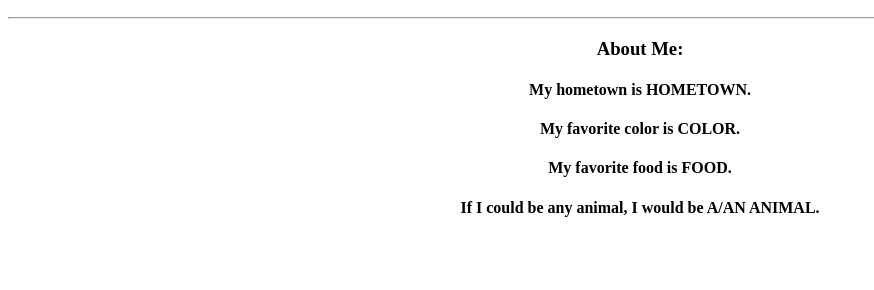
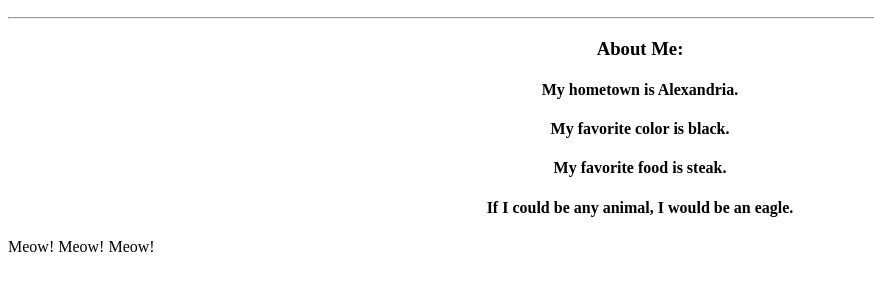
Before and after one commit to Ahmedkhalil092/profile, a plain HTML site: page index.html in a window 1280 px wide. Shown: the part 110-400 px from the top of the page, without its empty margins (0-874 px from the left). Drawn offline with Linux system fonts and the light colour scheme.

Commit message:
Adding new placeholder text

```diff
--- a/index.html
+++ b/index.html
@@ -11,10 +11,11 @@
 				<h2>Software Developer</h2>
 				<hr>
 				<h3>About Me:</h3>
-					<h4>My hometown is HOMETOWN.</h4>
-					<h4>My favorite color is COLOR.</h4>
-					<h4>My favorite food is FOOD.</h4>
-					<h4>If I could be any animal, I would be A/AN ANIMAL.</h4>
+					<h4>My hometown is Alexandria.</h4>
+					<h4>My favorite color is black.</h4>
+					<h4>My favorite food is steak.</h4>
+					<h4>If I could be any animal, I would be an eagle.</h4>
 			</div>
 		  </body>
 		</html>
+        <p>Meow! Meow! Meow!</p>
```
